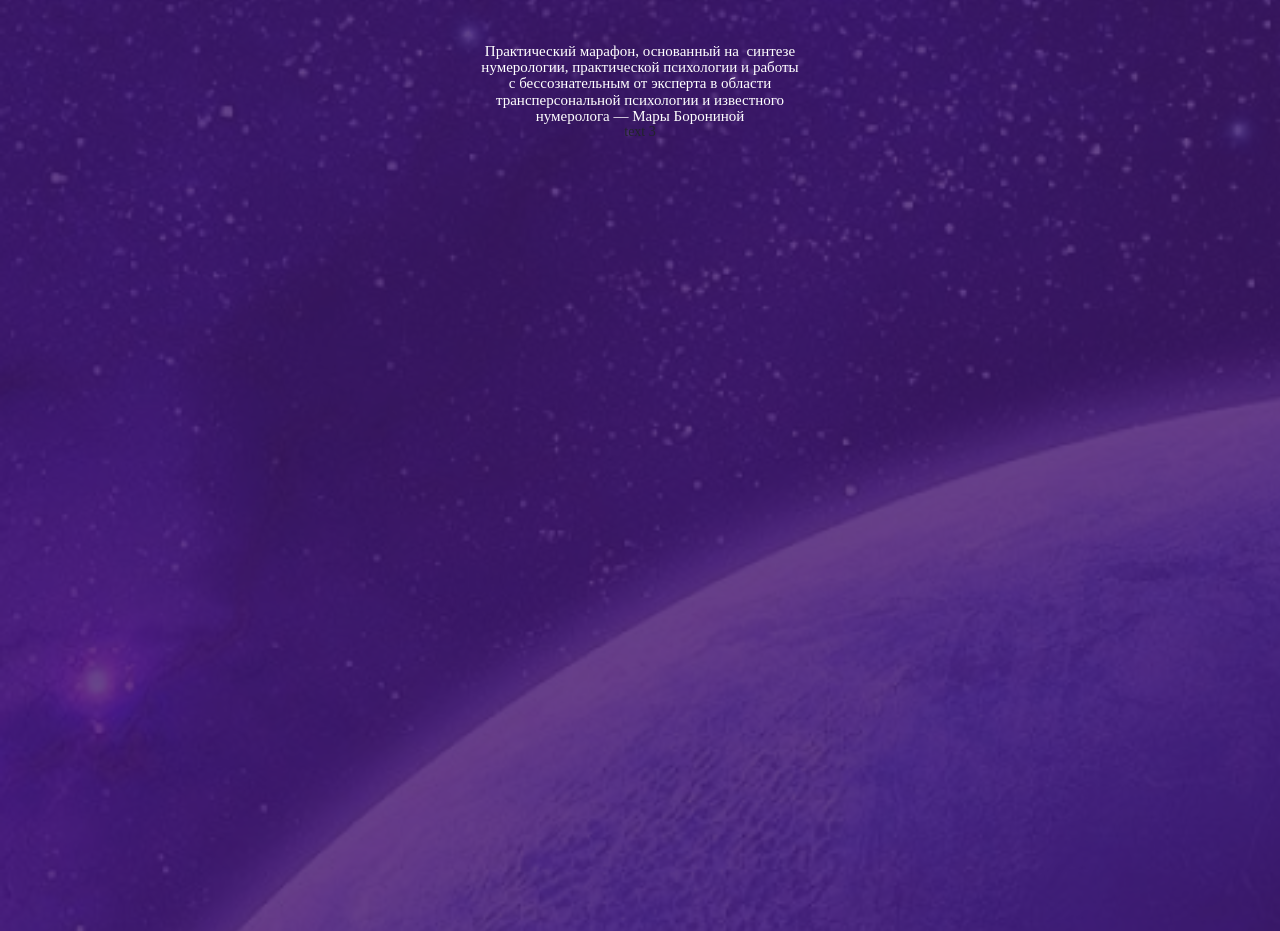
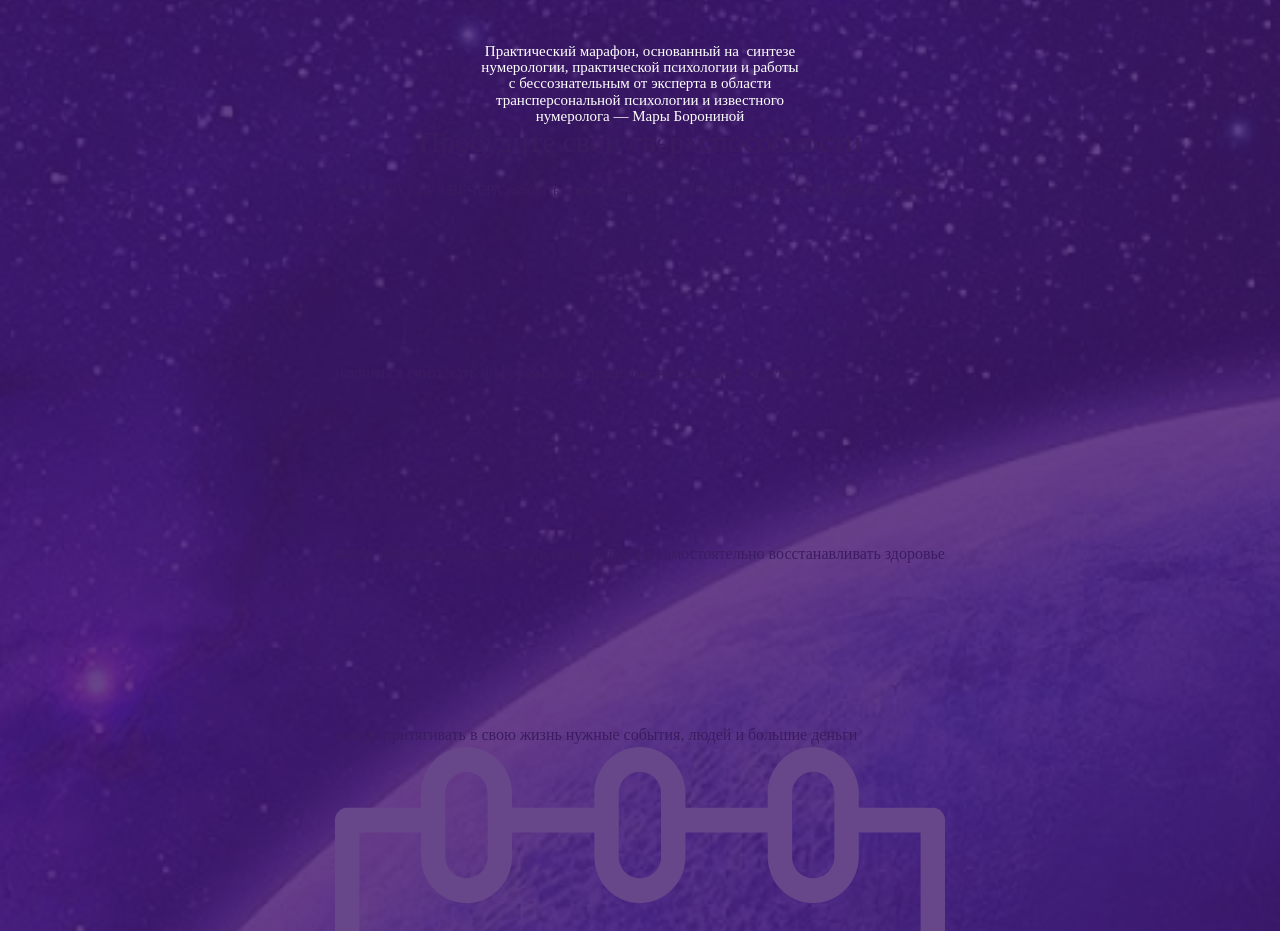
Before and after one commit to nikita1984/esoteric_One, a website: page index.html in a window 1280 px wide. Shown: the part 169-1100 px from the top of the page. Drawn offline with nearby package versions, Linux system fonts and the light colour scheme; a web font is replaced by a local one.

Commit message:
html code for header writed

```diff
--- a/index.html
+++ b/index.html
@@ -23,7 +23,49 @@
                         от&nbsp;эксперта в&nbsp;области трансперсональной психологии и&nbsp;известного
                         нумеролога&nbsp;&mdash; Мары Борониной
                     </p>
-                    <p>text 3</p>
+                </section>
+                <section class="headerOne__superpowers">
+                    <h1 class="headerOne__superpowers-title">Пробудите свои сверхспособности</h1>
+                    <hr>
+                </section>
+                <section class="sellingTxt">
+                    <h4 class="sellingTxt__h4">
+                        Как ВСЕГО ЗА&nbsp;3&nbsp;ВЕЧЕРА выявить и&nbsp;раскрыть свой ВРОЖДЁННЫЙ ПОТЕНЦИАЛ, чтобы:
+                    </h4>
+                    <section class="sellingTxt__blanks-area">
+                        <div class="sellingTxt__blank-block">
+                            <canvas class="sellingTxt__blank-decor"></canvas>
+                            <article class="sellingTxt__article">
+                                научиться считывать информацию о&nbsp;прошлом, настоящем и&nbsp;будущем
+                            </article>
+                        </div>
+                        <div class="sellingTxt__blank-block">
+                            <canvas class="sellingTxt__blank-decor"></canvas>
+                            <article class="sellingTxt__article">
+                                уметь мгновенно повышать уровень энергии и&nbsp;самостоятельно восстанавливать здоровье
+                            </article>
+                        </div>
+                        <div class="sellingTxt__blank-block">
+                            <canvas class="sellingTxt__blank-decor"></canvas>
+                            <article class="sellingTxt__article">
+                                начать притягивать в&nbsp;свою жизнь нужные события, людей и&nbsp;большие деньги
+                            </article>
+                        </div>
+                    </section>
+                    <section class="timeAndPlace">
+                        <img class="timeAndPlace__icon" src="./images/timeAndPlace.svg" alt="timeAndPlace.svg">
+                        <h6 class="timeAndPlace__infotext">21-23 сентября в&nbsp;15:00&nbsp;МСК&nbsp;|
+                            Формат: онлайн по&nbsp;всему миру</h6>
+                    </section>
+                    <form action="">
+                        <input type="email" name="" id="" placeholder="Введите ваш e-mail">
+                        <button type="submit">Участвовать бесплатно!</button>
+                        <p>Согласен получать письма от&nbsp;&laquo;Люмос&nbsp;22&raquo;</p>
+                    </form>
+                    <section class="inviteTest">
+                        <img class="inviteTest__icon" src="./images/inviteTest-icons.svg" alt="inviteTest-icons.svg">
+                        <p class="inviteTest__text"></p>
+                    </section>
                 </section>
         </header>
         <main>main</main>
--- a/sass/_global-for-this-project.sass
+++ b/sass/_global-for-this-project.sass
@@ -12,3 +12,7 @@
     font-size: 1.4rem
     font-weight: 400
     line-height: 1.624rem
+
+h1
+    font-size: 3.0rem
+    line-height: 3.627rem
```
Also changed, not shown: images/inviteTest-icons.svg (added), images/timeAndPlace.svg (added), styles/style.css.
